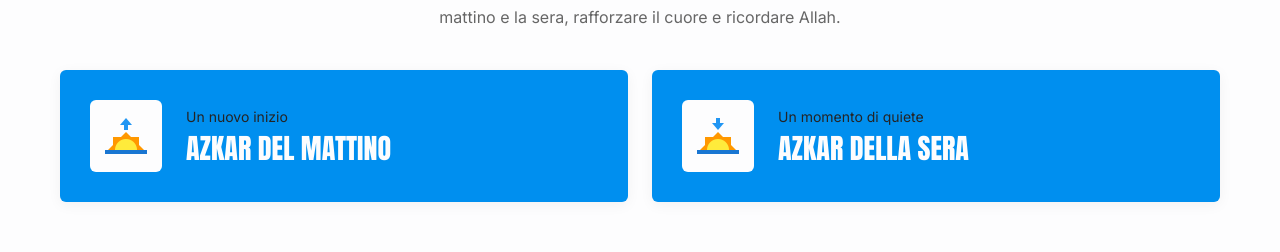
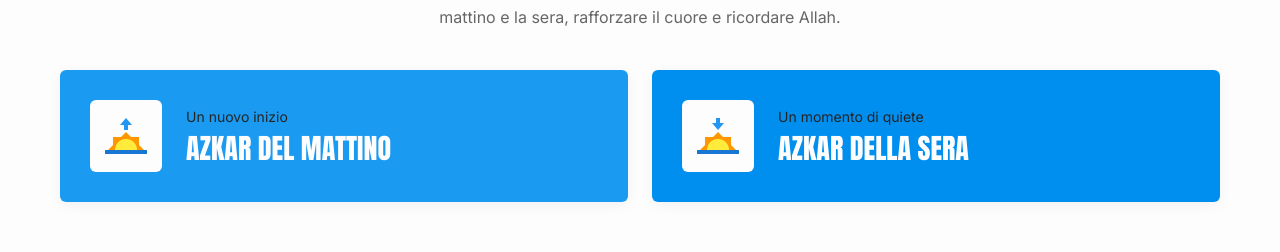
Before and after one commit to abSarhan02/muslimbro-react, a React (Vite) app: page / in a window 1280 px wide. In both pictures the pointer is over the link 344 px from the left and 3164 px from the top of the page. Shown: the part 3029-3281 px from the top of the page. Built offline with nearby package versions, Linux system fonts and the light colour scheme; no server answers.

Commit message:
Card Azkar: solo hover leggero sul blu

```diff
--- a/src/components/home/AzkarSection/AzkarSection.css
+++ b/src/components/home/AzkarSection/AzkarSection.css
@@ -15,13 +15,11 @@
   border-radius: var(--radius);
   background: var(--sky-surface);
   box-shadow: var(--shadow);
-  transition:
-    transform var(--duration) var(--ease),
-    box-shadow var(--duration) var(--ease);
+  transition: background-color var(--duration) var(--ease);
 }
-/* Al tocco si "preme" un po' */
-.azkar-choice:active {
-  transform: scale(0.98);
+/* Hover leggero: solo il blu un po' più chiaro */
+.azkar-choice:hover {
+  background-color: color-mix(in srgb, var(--sky-surface), white 10%);
 }
 /* Icona su sfondo bianco (freccia e orizzonte sono blu come la card) */
 .azkar-choice img {
@@ -32,19 +30,6 @@
   border-radius: var(--radius);
   background: var(--cloud);
   object-fit: contain;
-  transition: transform var(--duration) var(--ease);
-}
-/* Hover (solo con il mouse): la card si alza un po' e l'icona si ingrandisce */
-@media (hover: hover) {
-  .azkar-choice:hover {
-    transform: translateY(-4px);
-    box-shadow:
-      inset 0 0 0 2px var(--cloud),
-      0 12px 28px rgb(0 0 0 / 12%);
-  }
-  .azkar-choice:hover img {
-    transform: scale(1.06);
-  }
 }
 .azkar-choice-copy {
   display: flex;
```
